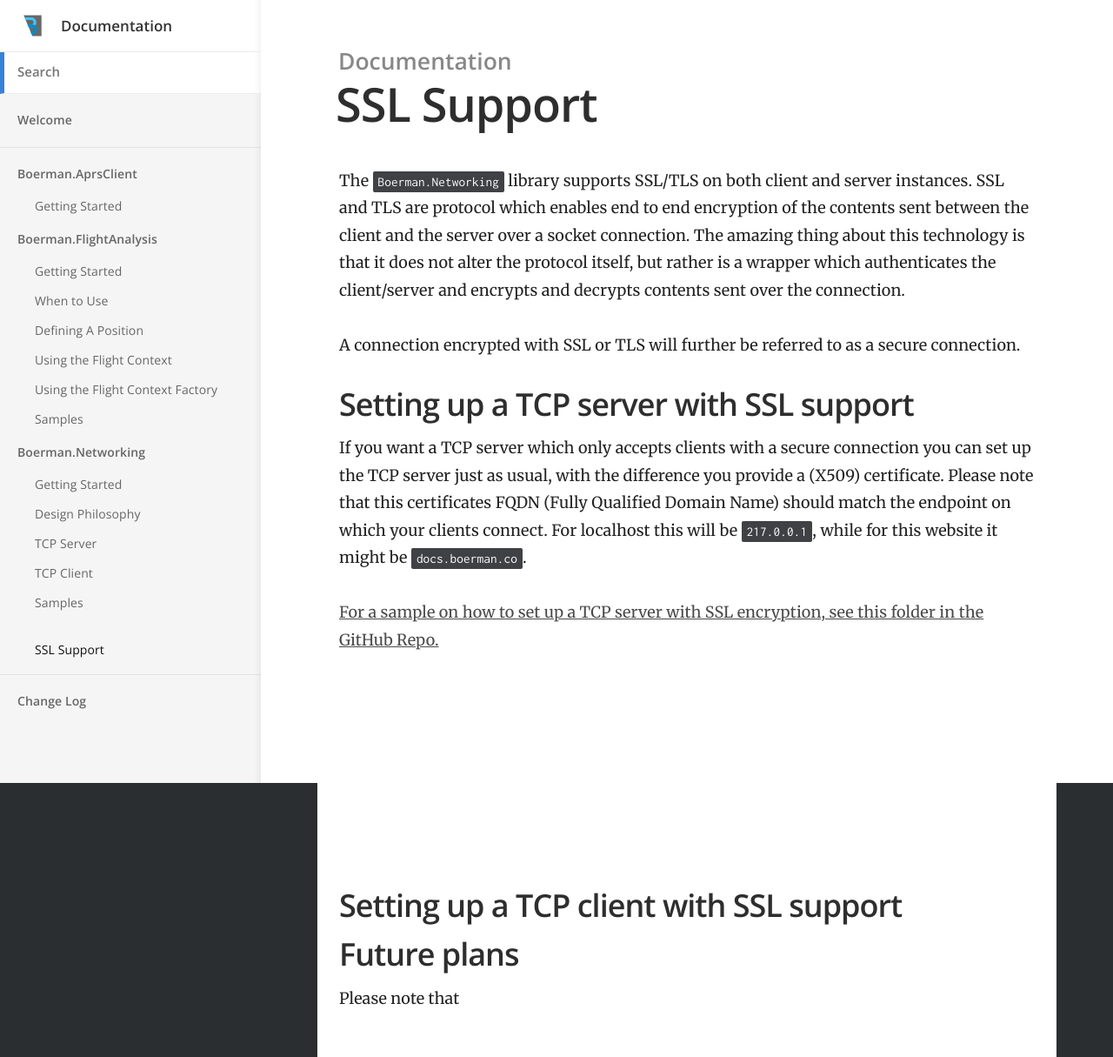
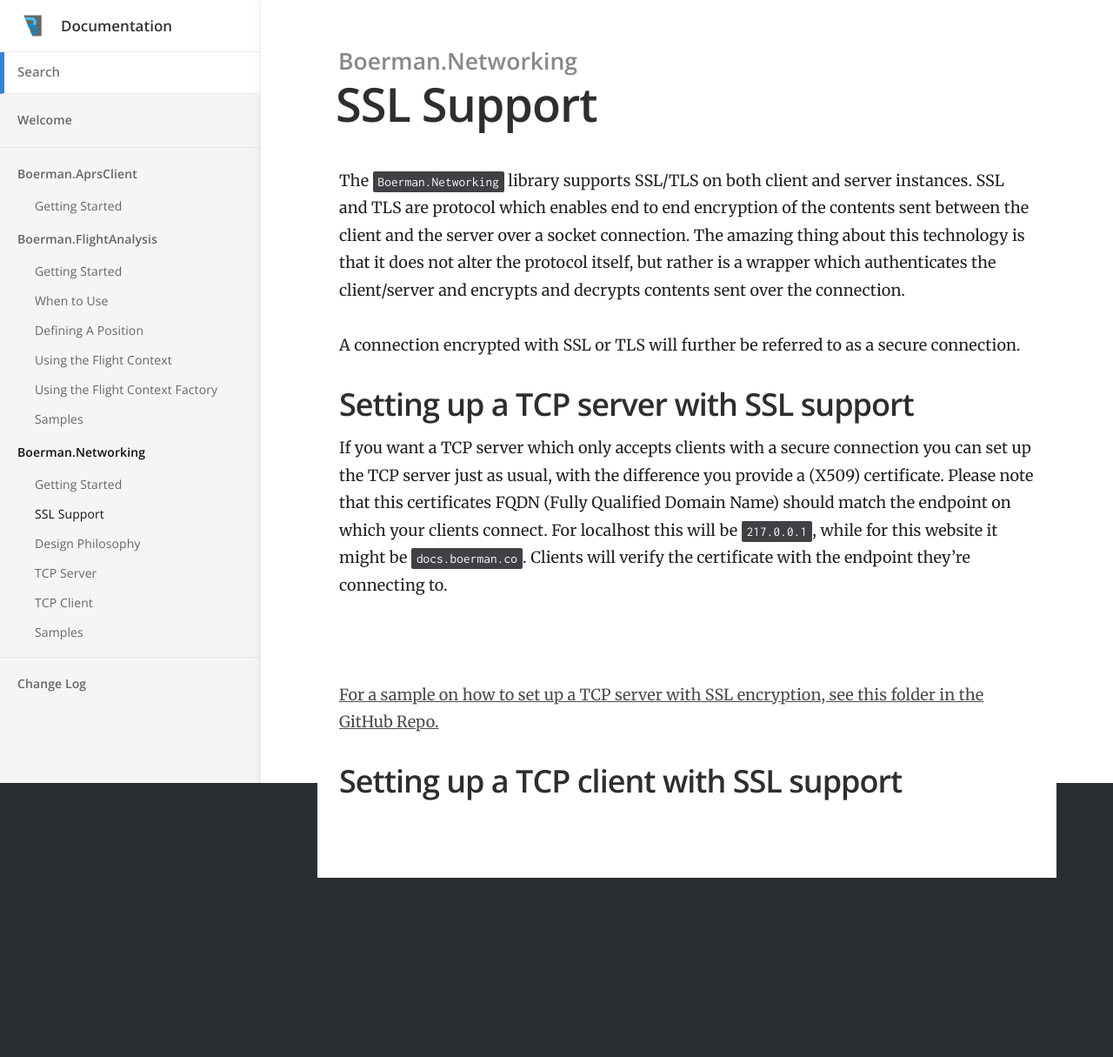
Before and after one commit to Boerman/docs, a Jekyll site: the page built from _docs/Libraries/Networking/ssl-support.md, in a window 1280 px wide. Shown: the whole page at 87% size. Built offline with Jekyll 4.4.1, drawn with Linux system fonts in a browser that asks for light colours; after the commit the page ends 1009 px from its top, so only the background shows below that.

Commit message:
Updated '_docs/Libraries/Networking/ssl-support.md' via CloudCannon

```diff
--- a/_docs/Libraries/Networking/ssl-support.md
+++ b/_docs/Libraries/Networking/ssl-support.md
@@ -1,6 +1,6 @@
 ---
 title: SSL Support
-category:
+category: Boerman.Networking
 order: 1
 ---
 
@@ -10,20 +10,12 @@ A connection encrypted with SSL or TLS will further be referred to as a secure c
 
 ## Setting up a TCP server with SSL support
 
-If you want a TCP server which only accepts clients with a secure connection you can set up the TCP server just as usual, with the difference you provide a (X509) certificate. Please note that this certificates FQDN (Fully Qualified Domain Name) should match the endpoint on which your clients connect. For localhost this will be `217.0.0.1`, while for this website it might be `docs.boerman.co`.
+If you want a TCP server which only accepts clients with a secure connection you can set up the TCP server just as usual, with the difference you provide a (X509) certificate. Please note that this certificates FQDN (Fully Qualified Domain Name) should match the endpoint on which your clients connect. For localhost this will be `217.0.0.1`, while for this website it might be `docs.boerman.co`. Clients will verify the certificate with the endpoint they're connecting to.
+
+&nbsp;
 
 [For a sample on how to set up a TCP server with SSL encryption, see this folder in the GitHub Repo.](https://github.com/Boerman/Boerman.Networking/tree/master/TcpServerWithSSL)
 
-&nbsp;
-
-&nbsp;
+## Setting up a TCP client with SSL support
 
 ## &nbsp;
-
-## &nbsp;
-
-## Setting up a TCP client with SSL support
-
-## Future plans
-
-Please note that
```
